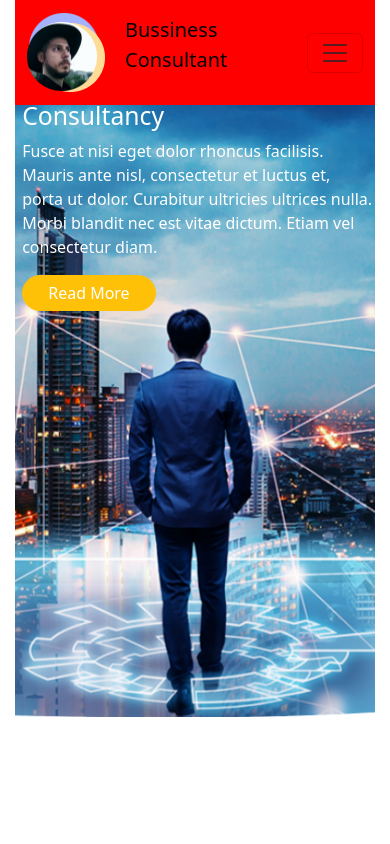
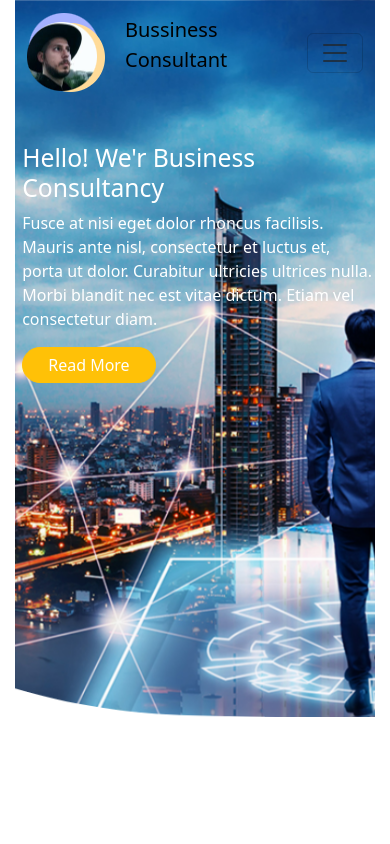
Before and after one commit to alirezatalebizadeh/Bussiness-Consultant, a React (Vite) app: page / in a window 390 px wide. Shown: the top 844 px of the page. Built offline with nearby package versions, Linux system fonts and the light colour scheme.

Commit message:
debugong header

```diff
--- a/src/Component/Navbar/NavbarMenu.css
+++ b/src/Component/Navbar/NavbarMenu.css
@@ -22,12 +22,6 @@ a.nav-link {
     color: #fff;
     margin: 0 10px;
     font-size: 1rem !important;
-    cursor: pointer;
-    position: sticky;
-    z-index: 1000;
+    cursor: pointer !important;
+
 }
-.navbar-expand-md{
-    background-color: red !important;
-    position: relative;
-    z-index: 1000;
-}
--- a/src/Component/Navbar/NavbarMenu.jsx
+++ b/src/Component/Navbar/NavbarMenu.jsx
@@ -12,7 +12,7 @@ import { IoMail } from 'react-icons/io5'
 
 export default function NavbarMenu() {
     return (
-        <Navbar expand='md' className='mb-3'>
+        <Navbar className='navbar' expand='md' className='mb-3'>
             <Container fluid>
                 <Navbar.Brand href='#'>
                     <img src={IMAGES.person1} alt="" />
@@ -33,7 +33,7 @@ export default function NavbarMenu() {
                             </Nav.Link>
                             <Nav.Link href='#contact'>CONTACT US</Nav.Link>
                             <Nav.Link href='#news'>NEWS</Nav.Link>
-                            <Nav.Link href='#services'>SERVICES</Nav.Link>
+                            <Nav.Link href='#service'>SERVICES</Nav.Link>
                             <Nav.Link href='#about'>ABOUT US</Nav.Link>
                             <Nav.Link href='#home'> HOME </Nav.Link>
                         </Nav>
--- a/src/Pages/Content/Content.jsx
+++ b/src/Pages/Content/Content.jsx
@@ -42,7 +42,7 @@ export default function Content() {
           <div className="border_bottom"></div>
         </h2>
         <p className="About_Us_sub_title">In consequat, quam id sodales hendrerit, eros mi molestie leo, nec lacinia risus neque tristique augue. Proin tempus urna vel congue elementum. Vestibulum euismod accumsan dui, ac iaculis sem viverra eu. Donec convallis, elit vitae ornare cursus, libero purus facilisis felis, a volutpat metus tortor bibendum elit. Integer nec mi eleifend, fermentum lorem vitae, finibus neque. Cras accumsan pretium dignissim. Curabitur a orci lorem. Phasellus tempor dolor vel odio efficitur, ac sollicitudin ipsum feugiat. Proin feugiat aliquet turpis, et rhoncus nibh elementum quis.</p>
-        <button className='btn btn-warning About_btn my-3'>Read More <BsPlayFill /></button>
+        <a href='service' className='btn btn-warning About_btn my-3'>Read More <BsPlayFill /></a>
       </div>
       {/* content services */}
       {/* <Logo /> */}
--- a/src/Pages/Haeder/Header.css
+++ b/src/Pages/Haeder/Header.css
@@ -63,8 +63,8 @@
     }
 
     .header_content {
-        top: 10% !important;
-        left: 10% !important;
+        top: 25% !important;
+        left: 5% !important;
     }
 
     .header {
@@ -76,12 +76,12 @@
 @media screen and (max-width: 450px) {
 
     .header_content {
-        top: 10% !important;
+        top: 20% !important;
         left: 2% !important;
     }
 
     .header {
-        background-position: 40% !important;
+        background-position: 25% !important;
     }
 
 }
--- a/src/Pages/Haeder/Header.jsx
+++ b/src/Pages/Haeder/Header.jsx
@@ -5,6 +5,7 @@ import IMAGES from '../../images/images'
 
 export default function Header() {
     return (
+        <>
             <div className='header'>
                 <NavbarMenu />
                 <div className="img_background">
@@ -17,5 +18,6 @@ export default function Header() {
                     <button className="content_btn btn btn-warning">Read More</button>
                 </div>
             </div>
+        </>
     )
 }
```
Lines whose indentation alone changed are shown as unchanged.
